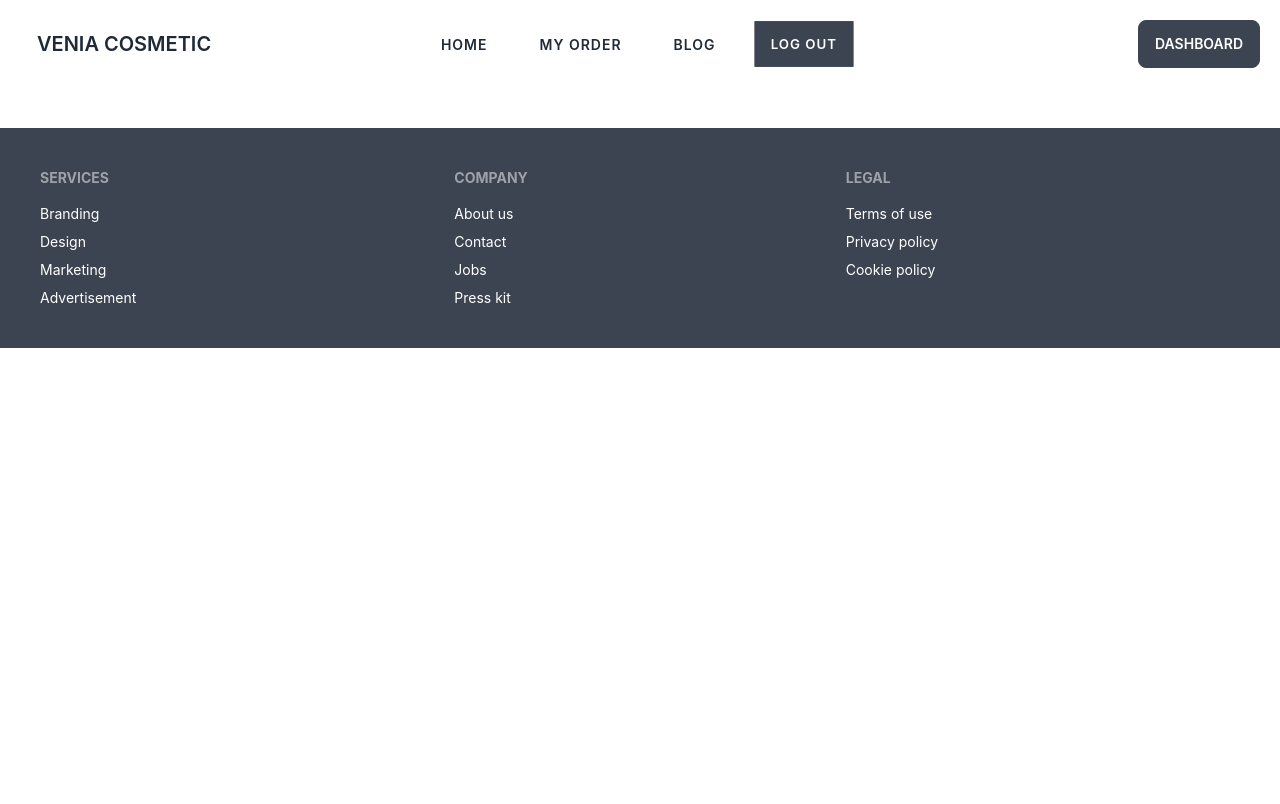
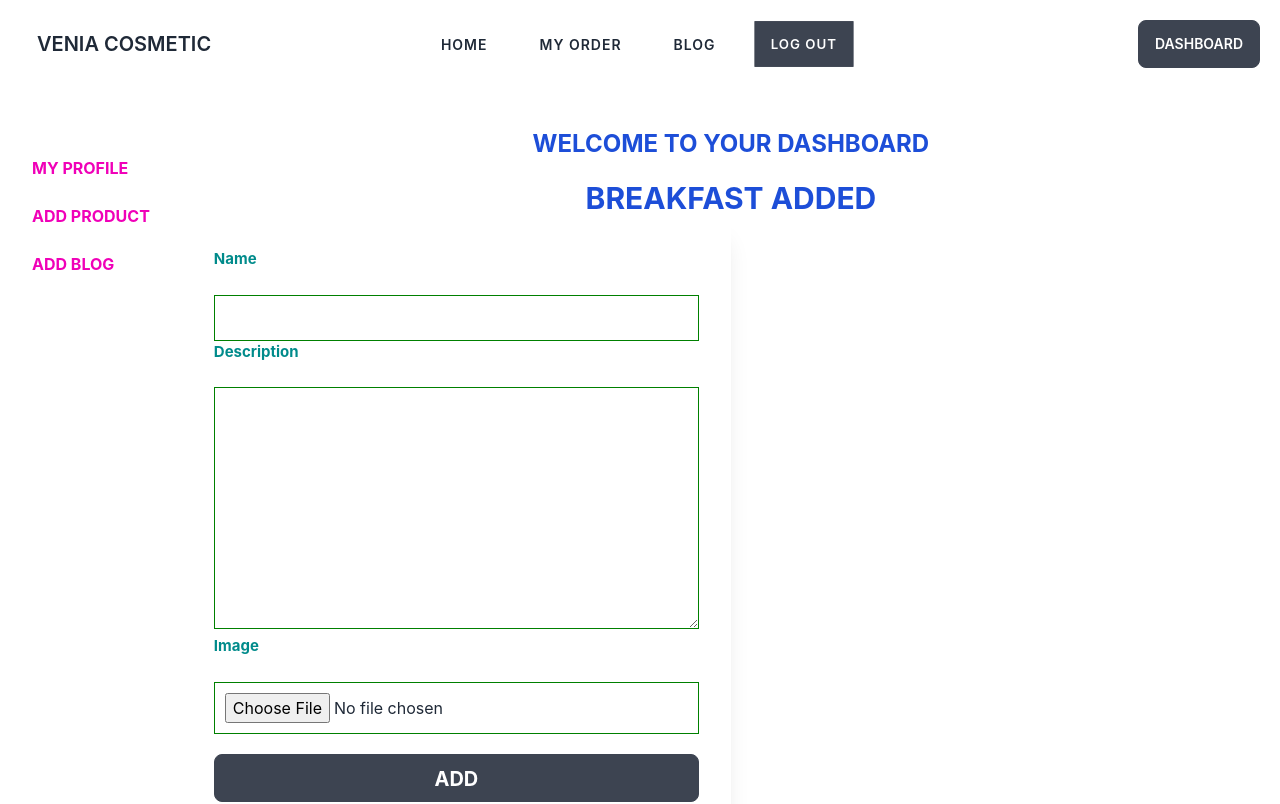
Before and after one commit to Jonied-mirza-shakib/venia-cosmetic-client-side, a React (Create React App) app: page /dashboard/blog in a window 1280 px wide. Shown: the top 804 px of the page. Built offline with nearby package versions, Linux system fonts and the light colour scheme; no server answers; sample sign-in values are in the browser's storage.

Commit message:
complete the added blog

```diff
--- a/src/App.js
+++ b/src/App.js
@@ -16,6 +16,7 @@ import Dashboard from './Dashboard/Dashboard';
 import RequireAuth from './RequireAuth/RequireAuth';
 import AddProduct from './Dashboard/AddProduct';
 import MyProfile from './Dashboard/MyProfile';
+import AddBlog from './Dashboard/AddBlog';
 
 function App() {
   return (
@@ -35,6 +36,7 @@ function App() {
       <Route path='/dashboard' element={<RequireAuth><Dashboard></Dashboard></RequireAuth>}>
       <Route index element={<MyProfile></MyProfile>}></Route>
       <Route path='addProduct' element={<AddProduct></AddProduct>}></Route>
+      <Route path='blog' element={<AddBlog></AddBlog>}></Route>
       </Route>
       </Routes>
       <Footer></Footer>
--- a/src/Dashboard/AddBlog.js
+++ b/src/Dashboard/AddBlog.js
@@ -1,10 +1,80 @@
 import React from 'react';
+import { toast } from 'react-toastify';
+import { useForm } from "react-hook-form";
 
 const AddBlog = () => {
+    const { register, formState: { errors },reset, handleSubmit } = useForm();
+    const imageStorageApi='19bf4cd9f8fbd132a1a0e00b0808ce6a';
+
+  const onSubmit = async data => {
+    console.log(data)
+    const image=data.image[0];
+    const formData = new FormData();
+    formData.append('image', image);
+    const url=`https://api.imgbb.com/1/upload?key=${imageStorageApi}`
+    fetch(url, {
+  method: 'POST',
+  body: formData
+})
+.then(res => res.json())
+.then(result => {
+    if(result.success){
+        const image=result.data.url;
+        const blogDetails={
+            name: data.name,
+            description: data.description,
+            img: image
+        }
+        fetch('http://localhost:5000/blog', {
+  method: 'POST',
+  headers: {
+    'Content-Type': 'application/json',
+  },
+  body: JSON.stringify(blogDetails),
+})
+.then(res => res.json())
+.then(data => {
+  console.log('Success:', data);
+  if(data.insertedId){
+    toast('Added Blog Successfully')
+  }else{
+    toast.error('Added Blog field')
+  }
+
+})
+    }
+})
+reset()
+  }
     return (
         <div>
-
-        </div>
+        <h1 className='text-3xl text-center text-blue-700 uppercase font-bold mt-5'>Breakfast added</h1>
+        <div class="card w-2/4 bg-base-100 shadow-xl">
+<div class="card-body">
+<form onSubmit={handleSubmit(onSubmit)}>
+<div>
+<label for="name">Name</label>
+<br/>
+  <input className='w-full' type='text' {...register("name", { required: true })} />
+  {errors.name?.type === 'required' && "name is required"}
+</div>
+<div>
+<label for="description">Description</label>
+<br/>
+<textarea style={{border:'1px solid green'}} className='w-full' type='text' rows="10" cols="50" {...register("description", { required: true })}></textarea>
+  {errors.description && <p>Description is required</p>}
+</div>
+<div>
+<label for="image">Image</label>
+<br/>
+<input className='w-full' type='file' {...register("image", { required: true })} />
+  {errors.image && <p>image is required</p>}
+</div>
+  <input type="submit" value='ADD' className='btn mt-5 text-xl font-bold cursor-pointer w-full' />
+</form>
+</div>
+</div>
+    </div>
     );
 };
 
```
